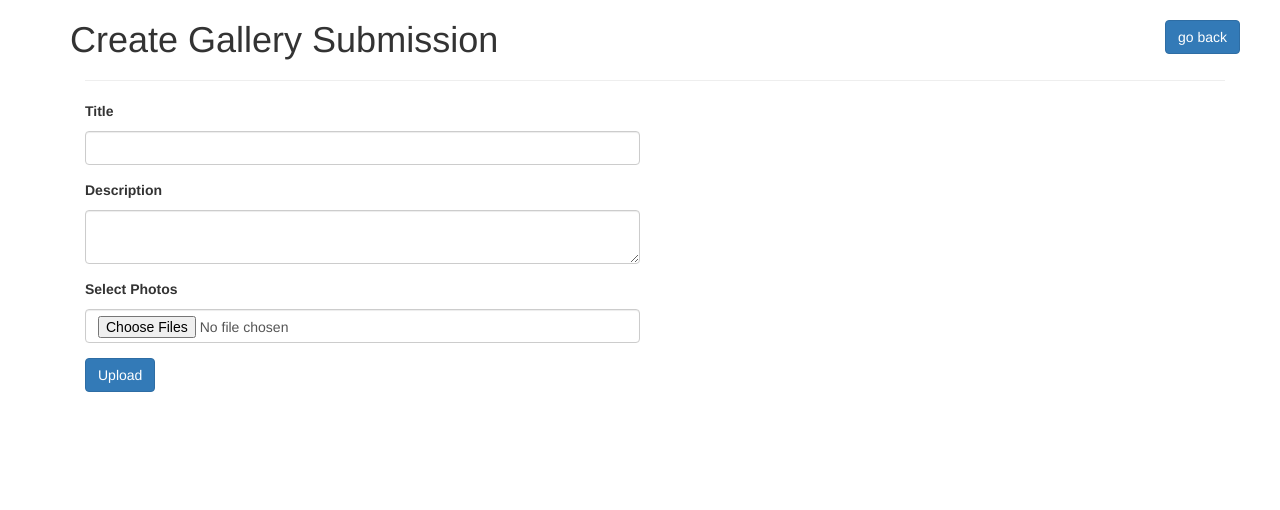
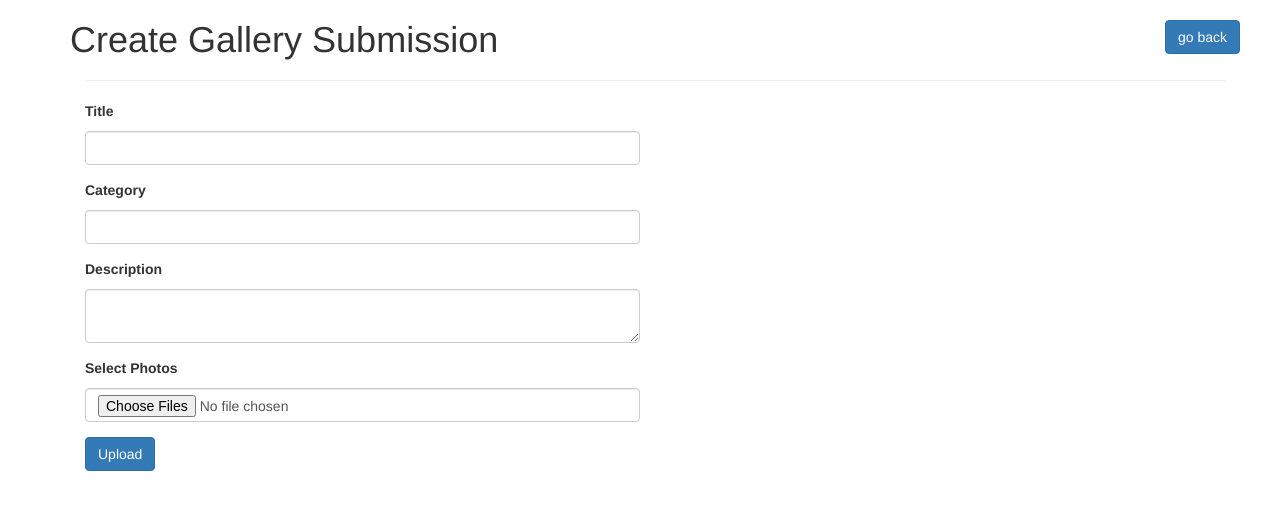
Before and after one commit to ltek0/Flask-Exercise, a Flask app: page /gallery/create in a window 1280 px wide. Shown: the part 52-562 px from the top of the page. Run offline with Flask 3, Linux system fonts and the light colour scheme; the visitor is signed in with stand-in values (Sample User, id 1); data comes from the database, SQL or seed files in the repository; parts of the project's set-up code (start-up, migrations or seed data) failed here and were passed over; some libraries are stand-ins or nearby versions.

Commit message:
created category

```diff
--- a/app.py
+++ b/app.py
@@ -9,10 +9,10 @@ from app import flask_app
 
 if __name__ == "__main__":
 
-    if not op.exists(op.join(op.dirname(op.realpath(__file__)), 'migrations')):
-        subprocess.run(['flask', 'db', 'init'])
-    subprocess.run(['flask', 'db', 'migrate'])
-    subprocess.run(['flask', 'db', 'upgrade'])
+    # if not op.exists(op.join(op.dirname(op.realpath(__file__)), 'migrations')):
+    #     subprocess.run(['flask', 'db', 'init'])
+    # subprocess.run(['flask', 'db', 'migrate'])
+    # subprocess.run(['flask', 'db', 'upgrade'])
 
     flask_app.run(
         host='0.0.0.0',
--- a/app/config.py
+++ b/app/config.py
@@ -43,4 +43,4 @@ class Config:
 
     GOOGLE_SERVICE_ACCOUNT_FILE = _required_env('GOOGLE_SERVICE_ACCOUNT_FILE')
     GOOGLE_STORAGE_BUCKET = _required_env('GOOGLE_STORAGE_BUCKET')
-    IS_DEV_LOCAL = _required_env('IS_DEV_LOCAL')
+    IS_DEV_LOCAL = bool(os.environ.get('IS_DEV_LOCAL'))
--- a/app/forms.py
+++ b/app/forms.py
@@ -53,8 +53,8 @@ class RegisterForm(FlaskForm):
         if User.query.filter_by(username=email.data).first():
             raise ValidationError(gettext("This email is already in use."))
 
-    def validate_password(self, password: StringField):
-        _password_validator(password=password.data)
+    # def validate_password(self, password: StringField):
+    #     _password_validator(password=password.data)
 
 
 class EditProfileForm(FlaskForm):
@@ -87,14 +87,15 @@ class ResetPasswordForm(FlaskForm):
     password2 = PasswordField(gettext("Repeat new Password"), validators=[DataRequired(), EqualTo("password")])
     submit = SubmitField(gettext("Reset password"))
 
-    def validate_password(self, password: StringField):
-        _password_validator(password=password.data)
+    # def validate_password(self, password: StringField):
+    #     _password_validator(password=password.data)
 
 
 class CreateGallery(FlaskForm):
     title = StringField(gettext('Title'), validators=[DataRequired(message='A title for your submission is required'), Length(max=128, min=1, message='Title must be less then 128 charactor')])
     images = MultipleFileField(gettext('Select Photos'), validators=[FileRequired(message="You must provide at least one image"), FileAllowed(['jpg', 'png', 'gif'], message='You can only upload images!')])
     description = TextAreaField(gettext("Description"), validators=[Length(max=512, min=0, message='Title must be less then 512 charactor')])
+    category = StringField("Category", validators=[DataRequired(), Length(max=50, min=0, message='Title must be less then 512 charactor')])
     submit = SubmitField("Upload")
 
     def validate_images(self, images: MultipleFileField):
--- a/app/models.py
+++ b/app/models.py
@@ -165,10 +165,13 @@ class GalleryPost(db.Model):
     title = db.Column(db.String(128), nullable=False)
     description = db.Column(db.String(512), nullable=True)
     _views = db.Column(db.Integer, default=0)
+
     author = db.relationship('User', backref='gallery_post', uselist=False)
     user_id = db.Column(db.Integer, db.ForeignKey('user.id'))
 
-    #TODO: create category
+    category = db.relationship('GalleryCategory', backref='gallery_post', uselist=False)
+    category_id = db.Column(db.ForeignKey('gallerycategory.id'))
+
     def __repr__(self) -> str:
         return f'<GalleryPost {self.id}:{self.title}>'
 
@@ -195,7 +198,7 @@ class GalleryPostImage(db.Model):
 class GalleryCategory(db.Model):
     __tablename__ = 'gallerycategory'
     id = db.Column(db.Integer, primary_key=True)
-    # TODO: create category for users select from
+    name = db.Column(db.String(50), nullable=False, index=True)
 
 
 class SecondHandPost(db.Model):
--- a/app/routes.py
+++ b/app/routes.py
@@ -227,10 +227,14 @@ def gallery():
 def gallery_create_post():
     form = forms.CreateGallery()
     if form.validate_on_submit():
+        gallery_category = models.GalleryCategory.query.filter_by(name = form.category.data).first()
+        if not gallery_category:
+            gallery_category = models.GalleryCategory(name = form.category.data)
         gallery_post = models.GalleryPost(
             title = form.title.data,
             description = form.description.data,
-            author = current_user)
+            author = current_user,
+            category = gallery_category)
         for image in request.files.getlist('images'):
             gallery_post_image = models.GalleryPostImage(
                 path = google_cloud.upload_blob_to_bucket(
@@ -239,7 +243,7 @@ def gallery_create_post():
                     content=image.read(),
                     content_type='image/jpeg'
                 ), post = gallery_post)
-        db.session.add_all([gallery_post, gallery_post_image])
+        db.session.add_all([gallery_category, gallery_post, gallery_post_image])
         db.session.commit()
         flash('Thank you for your submission', 'success')
         return redirect(url_for('gallery'))
--- a/app/templates/gallery/create.html.j2
+++ b/app/templates/gallery/create.html.j2
@@ -24,6 +24,15 @@
                         </div>
                     {% endif %}
                     <div class="form-group required">
+                        <label class="form-label" for="validatedCustomFile">{{ form.category.label }}</label>
+                        {{ form.category(class="form-control") }}
+                    </div>
+                    {% if form.description.errors %}
+                        <div class="alert alert-danger">
+                            {% for error in form.description.errors %}<p>{{ error }}</p>{% endfor %}
+                        </div>
+                    {% endif %}
+                    <div class="form-group required">
                         <label class="form-label" for="validatedCustomFile">{{ form.description.label }}</label>
                         {{ form.description(class="form-control") }}
                     </div>
--- a/app/templates/gallery/view.html.j2
+++ b/app/templates/gallery/view.html.j2
@@ -10,6 +10,7 @@
         <hr />
     </div>
     <h3>{{ post.title }}</h3>
+    <p>Category: {{ post.category.name }}</p>
     {% if post.description %}<p>{{ post.description }}</p>{% endif %}
     <p>{{ _("Views:") }} {{ post.views }}</p>
     <hr />
```
Also changed, not shown: .devcontainer/devcontainer.json.
